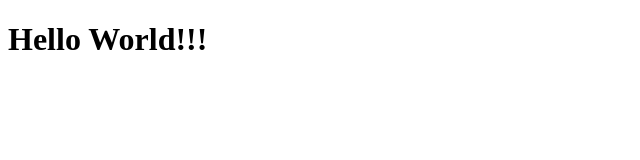
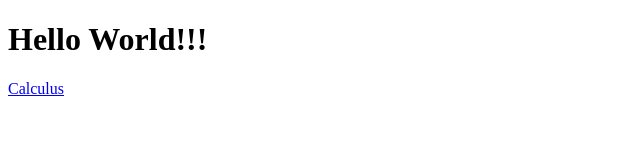
Before and after one commit to zhangkunr/zhangkunr.github.io, a plain HTML site: page index.html in a window 1280 px wide. Shown: the full height of the page, 0-640 px from the left. Drawn offline with Linux system fonts and the light colour scheme.

Commit message:
add calculus 2

```diff
--- a/index.html
+++ b/index.html
@@ -7,5 +7,6 @@
 </head>
 <body>
     <h1>Hello World!!!</h1>
+    <a href="./Calculus Early Transcendentals 8th Edition.pdf">Calculus</a>
 </body>
 </html>
```
